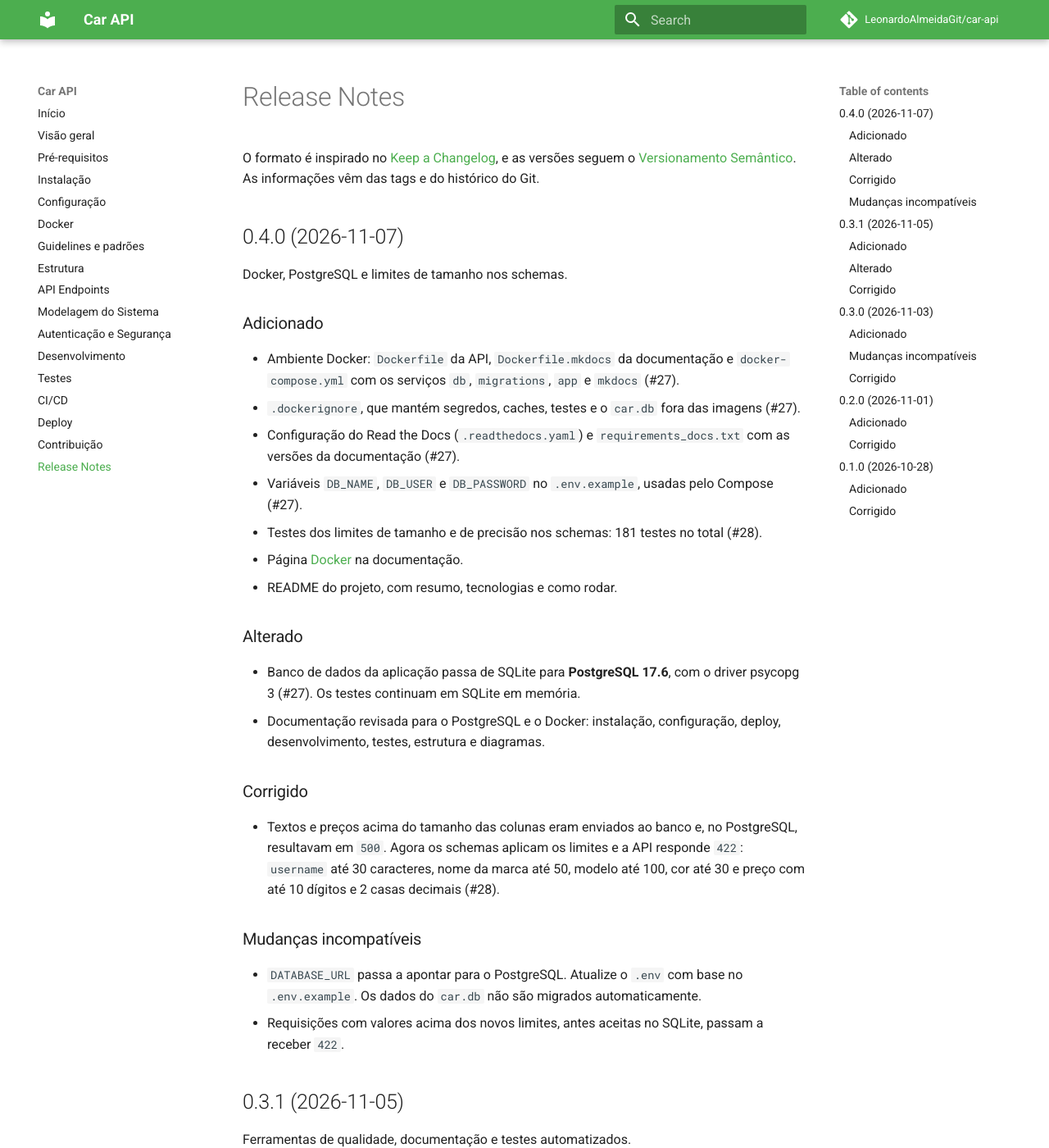
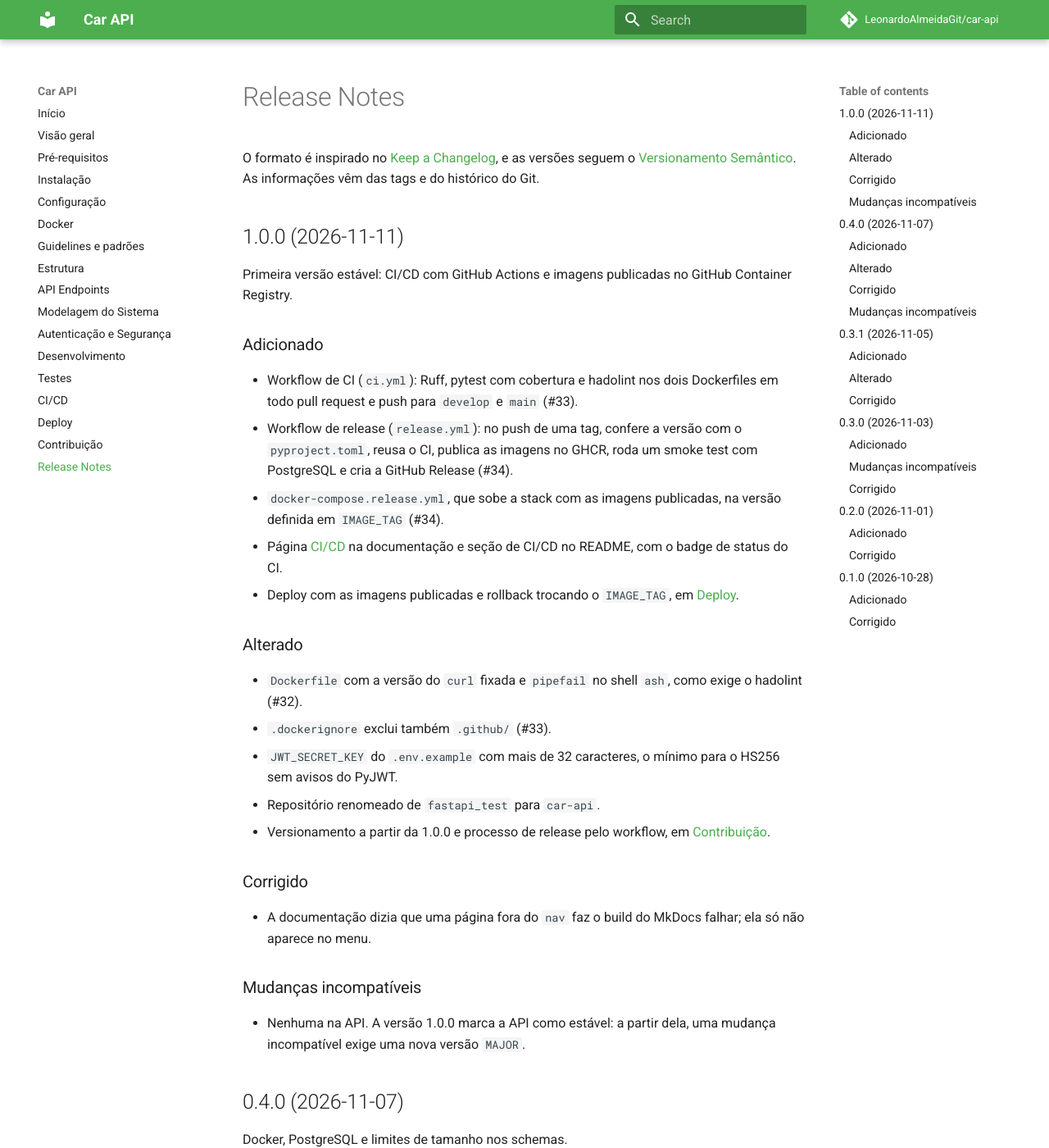
Before and after one commit to LeonardoAlmeidaGit/car-api, an MkDocs documentation site: the page built from docs/release-notes.md, in a window 1280 px wide and 1400 px high. Shown: the whole window at 82% size. Built offline with MkDocs 1.6.1 and Material for MkDocs 9.7.7, drawn with Linux system fonts in a browser that asks for light colours; comment, search, counter and statistics services are not loaded.

Commit message:
chore: bump version to 1.0.0

```diff
--- a/docs/release-notes.md
+++ b/docs/release-notes.md
@@ -3,6 +3,46 @@
 O formato é inspirado no [Keep a Changelog](https://keepachangelog.com/pt-BR/), e
 as versões seguem o [Versionamento Semântico](https://semver.org/lang/pt-BR/). As
 informações vêm das tags e do histórico do Git.
+
+## 1.0.0 (2026-11-11)
+
+Primeira versão estável: CI/CD com GitHub Actions e imagens publicadas no
+GitHub Container Registry.
+
+### Adicionado
+
+- Workflow de CI (`ci.yml`): Ruff, pytest com cobertura e hadolint nos dois
+  Dockerfiles em todo pull request e push para `develop` e `main` (#33).
+- Workflow de release (`release.yml`): no push de uma tag, confere a versão
+  com o `pyproject.toml`, reusa o CI, publica as imagens no GHCR, roda um smoke
+  test com PostgreSQL e cria a GitHub Release (#34).
+- `docker-compose.release.yml`, que sobe a stack com as imagens publicadas, na
+  versão definida em `IMAGE_TAG` (#34).
+- Página [CI/CD](ci-cd.md) na documentação e seção de CI/CD no README, com o
+  badge de status do CI.
+- Deploy com as imagens publicadas e rollback trocando o `IMAGE_TAG`, em
+  [Deploy](deployment.md).
+
+### Alterado
+
+- `Dockerfile` com a versão do `curl` fixada e `pipefail` no shell `ash`, como
+  exige o hadolint (#32).
+- `.dockerignore` exclui também `.github/` (#33).
+- `JWT_SECRET_KEY` do `.env.example` com mais de 32 caracteres, o mínimo para o
+  HS256 sem avisos do PyJWT.
+- Repositório renomeado de `fastapi_test` para `car-api`.
+- Versionamento a partir da 1.0.0 e processo de release pelo workflow, em
+  [Contribuição](contributing.md#versionamento).
+
+### Corrigido
+
+- A documentação dizia que uma página fora do `nav` faz o build do MkDocs
+  falhar; ela só não aparece no menu.
+
+### Mudanças incompatíveis
+
+- Nenhuma na API. A versão 1.0.0 marca a API como estável: a partir dela, uma
+  mudança incompatível exige uma nova versão `MAJOR`.
 
 ## 0.4.0 (2026-11-07)
 
--- a/pyproject.toml
+++ b/pyproject.toml
@@ -1,6 +1,6 @@
 [project]
 name = "car-api"
-version = "0.4.0"
+version = "1.0.0"
 description = ""
 authors = [
     {name = "Leonardo Almeida",email = "leonardocalmeida.dev@gmail.com"}
```
Also changed, not shown: README.md (+1 -1 lines), docs/index.md (+1 -1 lines).
